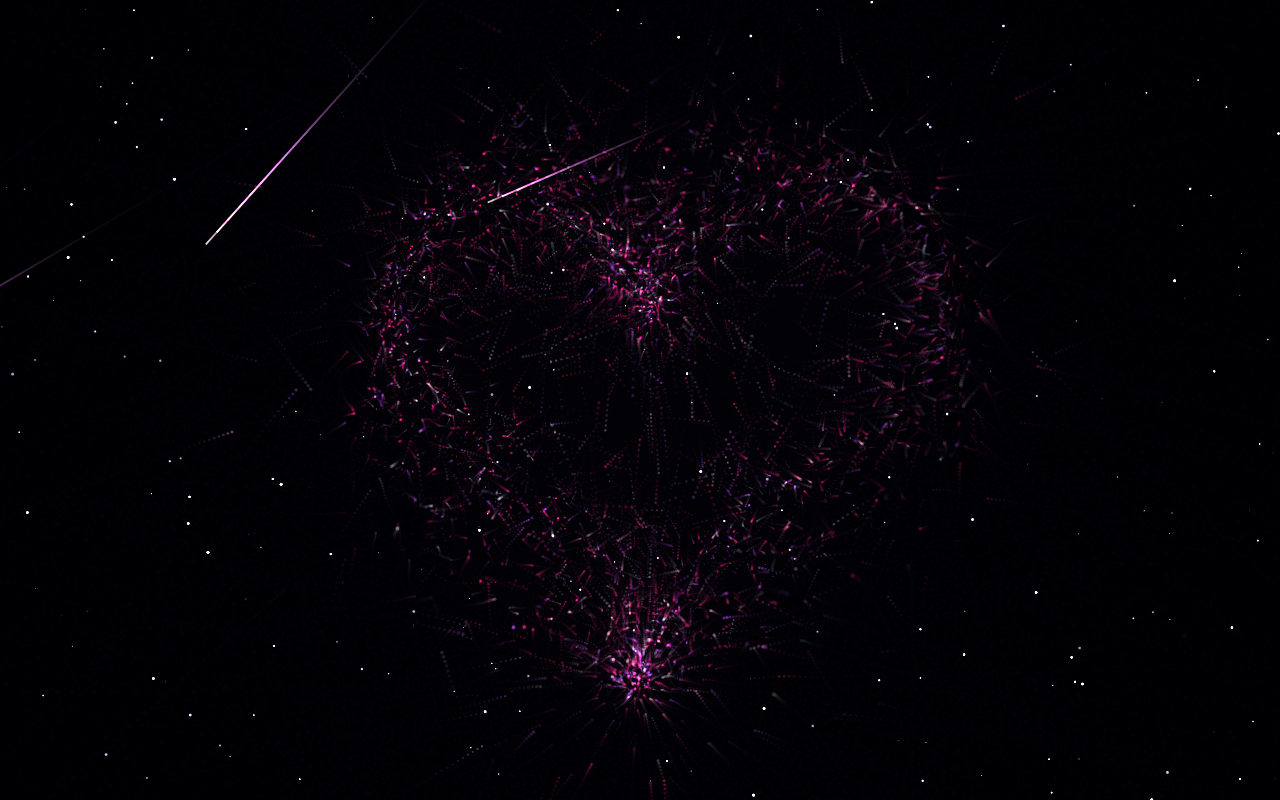
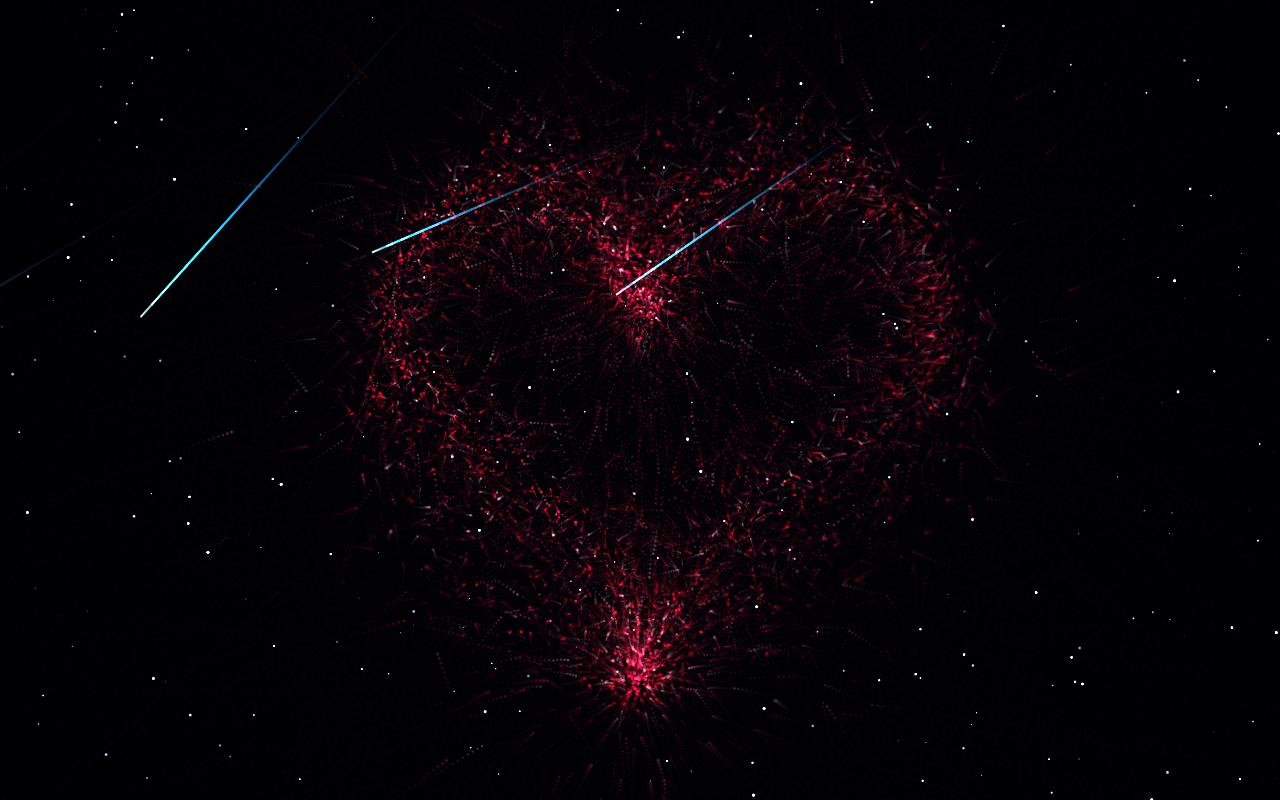
Before and after one commit to docaotri3068-coder/tri, a plain HTML site: page index.html in a window 1280 px wide. Drawn offline with Linux system fonts and the light colour scheme; animation ran at ten frames a second.

Commit message:
Update index.html

```diff
--- a/index.html
+++ b/index.html
@@ -3,7 +3,7 @@
 <head>
 <meta charset="UTF-8">
 <meta name="viewport" content="width=device-width, initial-scale=1.0, maximum-scale=1.0, user-scalable=no">
-<title>Tặng Nghi ❤️</title>
+<title>Tặng Nghi ❤️ - Red Galaxy Heart & Cyan Meteors</title>
 
 <style>
 * {
@@ -14,7 +14,7 @@
 }
 
 body {
-    background: #020108;
+    background: #030008;
     overflow: hidden;
     font-family: 'Segoe UI', Tahoma, Geneva, Verdana, sans-serif;
     user-select: none;
@@ -54,9 +54,9 @@ p {
     text-transform: uppercase;
     color: #ffffff;
     text-shadow:
-        0 0 10px rgba(255, 20, 147, 0.8),
-        0 0 25px rgba(255, 20, 147, 0.5),
-        0 0 50px rgba(186, 85, 211, 0.4);
+        0 0 10px rgba(255, 0, 50, 0.9),
+        0 0 25px rgba(220, 0, 40, 0.7),
+        0 0 50px rgba(0, 210, 255, 0.5);
 }
 </style>
 </head>
@@ -108,7 +108,6 @@ function moveDrag(x, y) {
     const dx = x - lastMouseX;
     const dy = y - lastMouseY;
 
-    // Cập nhật góc xoay trực tiếp theo chuyển động vuốt
     angleY += dx * 0.008;
     angleX -= dy * 0.008;
 
@@ -119,7 +118,7 @@ function moveDrag(x, y) {
     lastMouseY = y;
 
     if (Math.hypot(dx, dy) > 3) {
-        createSparkles(x, y, 2);
+        createSparkles(x, y, 3);
     }
 }
 
@@ -130,7 +129,7 @@ function stopDrag() {
 // Sự kiện Chuột & Cảm ứng vuốt xoay 3D
 window.addEventListener("mousedown", (e) => {
     startDrag(e.clientX, e.clientY);
-    createSparkles(e.clientX, e.clientY, 15);
+    createSparkles(e.clientX, e.clientY, 18);
 });
 window.addEventListener("mousemove", (e) => moveDrag(e.clientX, e.clientY));
 window.addEventListener("mouseup", stopDrag);
@@ -138,7 +137,7 @@ window.addEventListener("mouseup", stopDrag);
 window.addEventListener("touchstart", (e) => {
     if (e.touches.length > 0) {
         startDrag(e.touches[0].clientX, e.touches[0].clientY);
-        createSparkles(e.touches[0].clientX, e.touches[0].clientY, 15);
+        createSparkles(e.touches[0].clientX, e.touches[0].clientY, 18);
     }
 }, { passive: true });
 
@@ -154,16 +153,16 @@ window.addEventListener("touchend", stopDrag);
 function createSparkles(x, y, count) {
     for (let i = 0; i < count; i++) {
         const ang = Math.random() * Math.PI * 2;
-        const spd = 1 + Math.random() * 3.5;
+        const spd = 1 + Math.random() * 4;
         burstParticles.push({
             x: x,
             y: y,
             vx: Math.cos(ang) * spd,
             vy: Math.sin(ang) * spd,
-            size: 0.8 + Math.random() * 1.5,
+            size: 0.8 + Math.random() * 1.6,
             alpha: 1,
             decay: 0.02 + Math.random() * 0.02,
-            color: Math.random() < 0.6 ? "#ff1493" : "#ba55d3"
+            color: Math.random() < 0.5 ? "#ff0033" : (Math.random() < 0.8 ? "#00d2ff" : "#ffffff")
         });
     }
 }
@@ -199,24 +198,21 @@ function resize() {
     createStars();
 }
 
-// TẠO HẠT KHỐI THỂ TÍCH 3D CHÂN THỰC
+// TẠO HẠT MÀU ĐỎ KHỐI THỂ TÍCH 3D (TĂNG SỐ LƯỢNG SIÊU DẦY)
 function createParticles() {
     particles = [];
-    const count = Math.min(4500, Math.floor((W * H) / 160));
+    const count = Math.min(9000, Math.floor((W * H) / 80)); // Nhân đôi mật độ hạt
 
     for (let i = 0; i < count; i++) {
         const t = Math.random() * Math.PI * 2;
         const pt = heartPoint(t);
 
-        // Bề dày thể tích 3D dựa trên khoảng cách từ tâm đến viền
         const distFromCenter = Math.hypot(pt.x, pt.y) / 16;
-        const maxDepth = Math.sin(Math.PI * distFromCenter) * 7 + 1.5;
+        const maxDepth = Math.sin(Math.PI * distFromCenter) * 7.5 + 1.5;
 
-        // Phân bố hạt trong lòng khối 3D (3D Mesh Volume)
         const depthFactor = (Math.random() - 0.5) * 2;
         const tz = depthFactor * maxDepth;
 
-        // Tạo độ dày nhẹ bề mặt
         const surfaceSpread = (1 - Math.abs(depthFactor)) * (Math.random() - 0.5) * 1.5;
         const tx = pt.x + surfaceSpread;
         const ty = pt.y + surfaceSpread;
@@ -231,7 +227,7 @@ function createParticles() {
             baseX: tx * scale,
             baseY: -ty * scale,
             baseZ: tz * scale,
-            size: 0.35 + Math.random() * 1.15,
+            size: 0.3 + Math.random() * 1.1,
             colorType: Math.random(),
             phase: Math.random() * Math.PI * 2,
             driftSpeed: 0.01 + Math.random() * 0.02,
@@ -242,7 +238,7 @@ function createParticles() {
 
 function createStars() {
     stars = [];
-    const count = Math.min(250, Math.floor((W * H) / 3000));
+    const count = Math.min(300, Math.floor((W * H) / 2500));
 
     for (let i = 0; i < count; i++) {
         stars.push({
@@ -255,8 +251,9 @@ function createStars() {
     }
 }
 
+// TẠO SAO BĂNG MÀU XANH LAM
 function createMeteor() {
-    if (meteors.length >= 6) return;
+    if (meteors.length >= 7) return;
 
     meteors.push({
         x: Math.random() * (W + 300),
@@ -264,7 +261,7 @@ function createMeteor() {
         vx: -(4 + Math.random() * 5),
         vy: 2.8 + Math.random() * 3.5,
         life: 1,
-        length: 70 + Math.random() * 90
+        length: 90 + Math.random() * 110
     });
 }
 
@@ -273,18 +270,16 @@ function animate(now) {
     lastTime = now;
     const elapsed = (now - startTime) / 1000;
 
-    // Giảm dần vận tốc xoay theo quán tính mượt
     if (!isDragging) {
         angleX += velX * dt;
         angleY += velY * dt;
         velX *= 0.95;
         velY *= 0.95;
-        // Trôi tự do cực nhẹ khi không thao tác
         angleY += 0.0018 * dt;
     }
 
     ctx.globalCompositeOperation = "source-over";
-    ctx.fillStyle = "rgba(2, 1, 8, 0.22)";
+    ctx.fillStyle = "rgba(3, 0, 8, 0.22)";
     ctx.fillRect(0, 0, W, H);
 
     ctx.globalCompositeOperation = "lighter";
@@ -294,7 +289,7 @@ function animate(now) {
         s.phase += s.speed * dt;
         const alpha = 0.15 + (Math.sin(s.phase) + 1) * 0.25;
 
-        ctx.fillStyle = `rgba(215, 205, 255, ${alpha})`;
+        ctx.fillStyle = `rgba(180, 230, 255, ${alpha})`;
         ctx.beginPath();
         ctx.arc(s.x, s.y, s.size, 0, Math.PI * 2);
         ctx.fill();
@@ -308,11 +303,10 @@ function animate(now) {
         beat = 1 + Math.sin(elapsed * 2.5) * 0.025 + Math.sin(elapsed * 5) * 0.015;
     }
 
-    // Các ma trận quay 3D
     const cosX = Math.cos(angleX), sinX = Math.sin(angleX);
     const cosY = Math.cos(angleY), sinY = Math.sin(angleY);
 
-    // 2. Tính toán vị trí hạt trong không gian 3D
+    // 2. HẠT TRÁI TIM ĐỎ DÀY ĐẶC
     for (const p of particles) {
         p.phase += p.driftSpeed * dt;
 
@@ -323,17 +317,14 @@ function animate(now) {
         const by = p.baseY * beat + wiggleY;
         const bz = p.baseZ * beat;
 
-        // Phép quay 3D quanh trục Y
         let x1 = bx * cosY + bz * sinY;
         let y1 = by;
         let z1 = -bx * sinY + bz * cosY;
 
-        // Phép quay 3D quanh trục X
         let x2 = x1;
         let y2 = y1 * cosX - z1 * sinX;
         let z2 = y1 * sinX + z1 * cosX;
 
-        // Chiếu 3D sang màn hình 2D
         const fov = 380;
         const scale3D = fov / (fov + z2);
         const targetX = cx + x2 * scale3D;
@@ -342,19 +333,18 @@ function animate(now) {
         p.x += (targetX - p.x) * p.speed * dt;
         p.y += (targetY - p.y) * p.speed * dt;
 
-        // Độ sâu Z xác định kích thước và độ phát sáng (Bloom)
         const depthAlpha = Math.max(0.15, Math.min(1, (z2 + 180) / 360));
         const alpha = (0.2 + (Math.sin(p.phase * 2) + 1) * 0.3) * (0.3 + 0.7 * easeProgress) * depthAlpha;
         const renderSize = Math.max(0.2, p.size * scale3D);
 
-        if (p.colorType < 0.5) {
-            ctx.fillStyle = `rgba(255, 30, 130, ${alpha})`;
-        } else if (p.colorType < 0.75) {
-            ctx.fillStyle = `rgba(180, 70, 235, ${alpha})`;
-        } else if (p.colorType < 0.9) {
-            ctx.fillStyle = `rgba(255, 160, 200, ${alpha})`;
+        if (p.colorType < 0.55) {
+            ctx.fillStyle = `rgba(255, 10, 50, ${alpha})`;
+        } else if (p.colorType < 0.8) {
+            ctx.fillStyle = `rgba(215, 0, 40, ${alpha})`;
+        } else if (p.colorType < 0.92) {
+            ctx.fillStyle = `rgba(255, 120, 150, ${alpha})`;
         } else {
-            ctx.fillStyle = `rgba(235, 240, 255, ${alpha * 0.8})`;
+            ctx.fillStyle = `rgba(255, 220, 230, ${alpha * 0.85})`;
         }
 
         ctx.beginPath();
@@ -362,7 +352,7 @@ function animate(now) {
         ctx.fill();
     }
 
-    // 3. Vệt sáng khi vuốt chạm
+    // 3. Vệt sáng vuốt chạm
     for (let i = burstParticles.length - 1; i >= 0; i--) {
         const bp = burstParticles[i];
         bp.x += bp.vx * dt;
@@ -384,9 +374,9 @@ function animate(now) {
         ctx.globalAlpha = 1;
     }
 
-    // 4. Sao băng
+    // 4. SAO BĂNG XANH
     meteorTimer += dt;
-    if (meteorTimer > 18) {
+    if (meteorTimer > 15) {
         createMeteor();
         meteorTimer = 0;
     }
@@ -403,12 +393,13 @@ function animate(now) {
             m.y - m.vy * (m.length / 8)
         );
 
-        grad.addColorStop(0, "rgba(255, 255, 255, 0.9)");
-        grad.addColorStop(0.25, "rgba(255, 100, 180, 0.6)");
-        grad.addColorStop(1, "rgba(130, 40, 220, 0)");
+        grad.addColorStop(0, "rgba(255, 255, 255, 0.95)");
+        grad.addColorStop(0.2, "rgba(0, 225, 255, 0.85)");
+        grad.addColorStop(0.6, "rgba(0, 100, 255, 0.4)");
+        grad.addColorStop(1, "rgba(0, 30, 150, 0)");
 
         ctx.strokeStyle = grad;
-        ctx.lineWidth = 1.8;
+        ctx.lineWidth = 2.0;
         ctx.beginPath();
         ctx.moveTo(m.x, m.y);
         ctx.lineTo(m.x - m.vx * (m.length / 8), m.y - m.vy * (m.length / 8));
```
